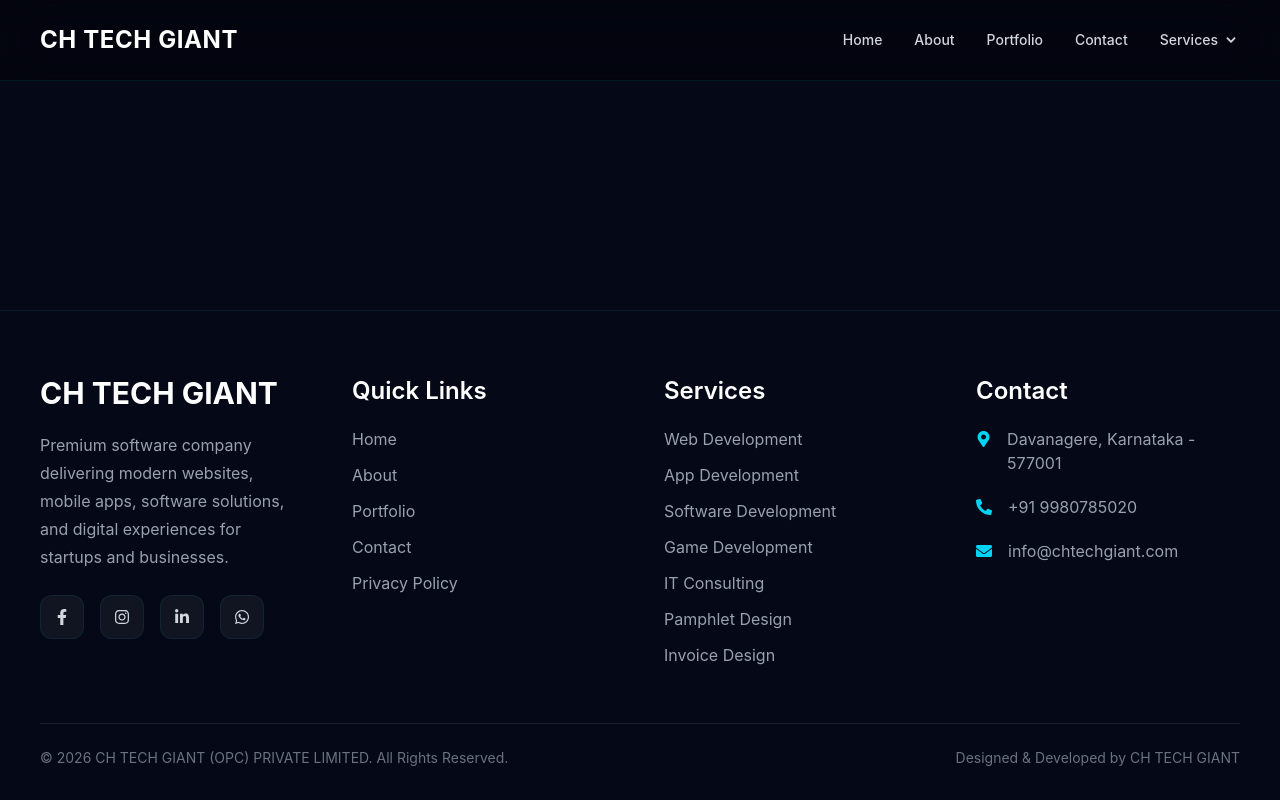
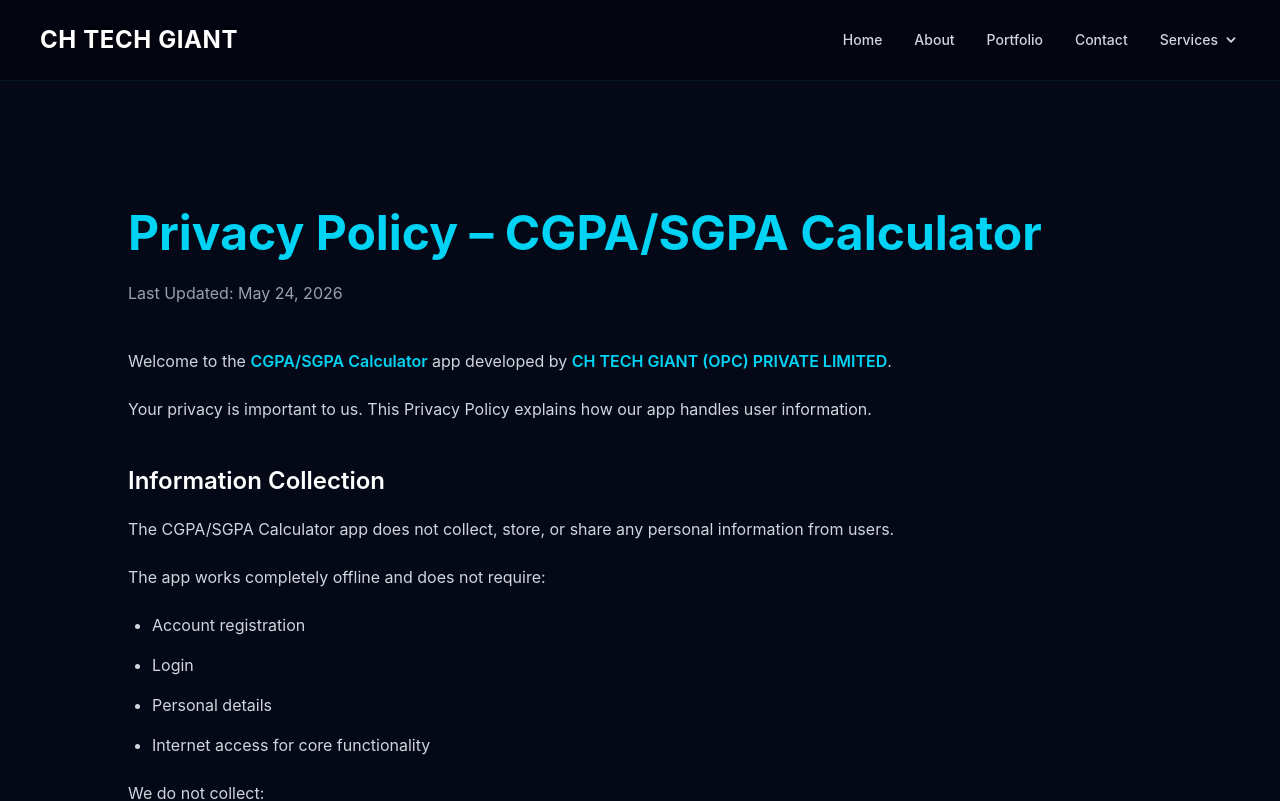
Before and after one commit to harichandranc/CH-TECH-GIANT, a React (Vite) app: page /apps/cgpa-sgpa-calculator/privacy-policy in a window 1280 px wide. Shown: the top 801 px of the page. Built offline with nearby package versions, Linux system fonts and the light colour scheme.

Commit message:
Updated CH TECH GIANT website

```diff
--- a/src/App.jsx
+++ b/src/App.jsx
@@ -20,6 +20,7 @@
 import InvoiceDesign from "./pages/services/InvoiceDesign";
 
 import WorldClockPrivacyPolicy from "./pages/apps/WorldClockPrivacyPolicy";
+import CGPASGPAPrivacyPolicy from "./pages/apps/CGPASGPAPrivacyPolicy";
 
 function App() {
   return (
@@ -74,6 +75,11 @@
             />
 
             <Route
+              path="/apps/cgpa-sgpa-calculator/privacy-policy"
+              element={<CGPASGPAPrivacyPolicy />}
+            />
+
+            <Route
               path="/services/invoice-design"
               element={<InvoiceDesign />}
             />
--- a/src/components/Footer.jsx
+++ b/src/components/Footer.jsx
@@ -98,24 +98,6 @@
                 "
               >
                 <FaInstagram />
-              </a>
-
-              <a
-                href="https://www.linkedin.com/"
-                target="_blank"
-                rel="noreferrer"
-                className="
-                  w-11 h-11 rounded-xl
-                  border border-cyan-500/10
-                  bg-white/5
-                  flex items-center justify-center
-                  text-gray-300
-                  hover:bg-cyan-500
-                  hover:text-black
-                  transition-all duration-300
-                "
-              >
-                <FaLinkedinIn />
               </a>
 
               <a
--- /dev/null
+++ b/src/pages/apps/CGPASGPAPrivacyPolicy.jsx
@@ -0,0 +1,223 @@
+import { motion } from "framer-motion";
+
+const CGPASGPAPrivacyPolicy = () => {
+  return (
+    <div className="min-h-screen bg-[#050816] text-white pt-32 pb-20 px-6">
+      <div className="max-w-5xl mx-auto">
+        <motion.div
+          initial={{ opacity: 0, y: 30 }}
+          animate={{ opacity: 1, y: 0 }}
+          transition={{ duration: 0.6 }}
+        >
+          <h1 className="text-4xl md:text-5xl font-bold text-cyan-400 mb-6">
+            Privacy Policy – CGPA/SGPA Calculator
+          </h1>
+
+          <p className="text-gray-400 mb-10">
+            Last Updated: May 24, 2026
+          </p>
+
+          <div className="space-y-10 text-gray-300 leading-8">
+            <section>
+              <p>
+                Welcome to the{" "}
+                <span className="text-cyan-400 font-semibold">
+                  CGPA/SGPA Calculator
+                </span>{" "}
+                app developed by{" "}
+                <span className="text-cyan-400 font-semibold">
+                  CH TECH GIANT (OPC) PRIVATE LIMITED
+                </span>.
+              </p>
+
+              <p className="mt-4">
+                Your privacy is important to us. This Privacy Policy explains
+                how our app handles user information.
+              </p>
+            </section>
+
+            <section>
+              <h2 className="text-2xl font-semibold text-white mb-4">
+                Information Collection
+              </h2>
+
+              <p>
+                The CGPA/SGPA Calculator app does not collect, store, or share
+                any personal information from users.
+              </p>
+
+              <p className="mt-4">
+                The app works completely offline and does not require:
+              </p>
+
+              <ul className="list-disc pl-6 mt-4 space-y-2">
+                <li>Account registration</li>
+                <li>Login</li>
+                <li>Personal details</li>
+                <li>Internet access for core functionality</li>
+              </ul>
+
+              <p className="mt-4">
+                We do not collect:
+              </p>
+
+              <ul className="list-disc pl-6 mt-4 space-y-2">
+                <li>Name</li>
+                <li>Email address</li>
+                <li>Phone number</li>
+                <li>Academic institution data</li>
+                <li>Passwords</li>
+                <li>Location information</li>
+              </ul>
+            </section>
+
+            <section>
+              <h2 className="text-2xl font-semibold text-white mb-4">
+                Academic Data
+              </h2>
+
+              <p>
+                All SGPA, CGPA, grades, credits, and semester calculations are
+                processed locally on your device.
+              </p>
+
+              <p className="mt-4">
+                No academic data is uploaded, transmitted, or stored on
+                external servers.
+              </p>
+            </section>
+
+            <section>
+              <h2 className="text-2xl font-semibold text-white mb-4">
+                Advertisements
+              </h2>
+
+              <p>
+                The app may display advertisements using third-party advertising
+                services such as Google AdMob.
+              </p>
+
+              <p className="mt-4">
+                These services may use anonymous advertising identifiers to
+                provide and improve ads.
+              </p>
+
+              <p className="mt-4">
+                For more information, please review:
+              </p>
+
+              <a
+                href="https://policies.google.com/privacy"
+                target="_blank"
+                rel="noopener noreferrer"
+                className="text-cyan-400 hover:text-cyan-300 transition duration-300"
+              >
+                https://policies.google.com/privacy
+              </a>
+            </section>
+
+            <section>
+              <h2 className="text-2xl font-semibold text-white mb-4">
+                Permissions
+              </h2>
+
+              <p>
+                The CGPA/SGPA Calculator app currently does not request or
+                require any device permissions.
+              </p>
+            </section>
+
+            <section>
+              <h2 className="text-2xl font-semibold text-white mb-4">
+                Children’s Privacy
+              </h2>
+
+              <p>
+                This app is intended for educational purposes and is safe for
+                general student use.
+              </p>
+
+              <p className="mt-4">
+                We do not knowingly collect any personal information from
+                children.
+              </p>
+            </section>
+
+            <section>
+              <h2 className="text-2xl font-semibold text-white mb-4">
+                Third-Party Services
+              </h2>
+
+              <p>
+                The app may use third-party services including:
+              </p>
+
+              <ul className="list-disc pl-6 mt-4 space-y-2">
+                <li>Google AdMob</li>
+                <li>Google Play Services</li>
+              </ul>
+
+              <p className="mt-4">
+                These services may collect limited non-personal technical
+                information according to their own privacy policies.
+              </p>
+            </section>
+
+            <section>
+              <h2 className="text-2xl font-semibold text-white mb-4">
+                Data Security
+              </h2>
+
+              <p>
+                Since the app does not collect or store personal data on
+                external servers, your information remains on your device.
+              </p>
+            </section>
+
+            <section>
+              <h2 className="text-2xl font-semibold text-white mb-4">
+                Changes to This Privacy Policy
+              </h2>
+
+              <p>
+                We may update this Privacy Policy from time to time. Any updates
+                will be posted on this page with a revised update date.
+              </p>
+            </section>
+
+            <section>
+              <h2 className="text-2xl font-semibold text-white mb-4">
+                Contact Us
+              </h2>
+
+              <div className="bg-white/5 border border-cyan-500/20 rounded-2xl p-6 backdrop-blur-md">
+                <h3 className="text-xl font-semibold text-cyan-400 mb-4">
+                  CH TECH GIANT (OPC) PRIVATE LIMITED
+                </h3>
+
+                <div className="space-y-2">
+                  <p>Davangere, Karnataka – 577001</p>
+                  <p>Email: info@chtechgiant.com</p>
+                  <p>Phone: +91 9980785020</p>
+                </div>
+              </div>
+            </section>
+
+            <section>
+              <h2 className="text-2xl font-semibold text-white mb-4">
+                Consent
+              </h2>
+
+              <p>
+                By using the CGPA/SGPA Calculator app, you agree to this
+                Privacy Policy.
+              </p>
+            </section>
+          </div>
+        </motion.div>
+      </div>
+    </div>
+  );
+};
+
+export default CGPASGPAPrivacyPolicy;
```
